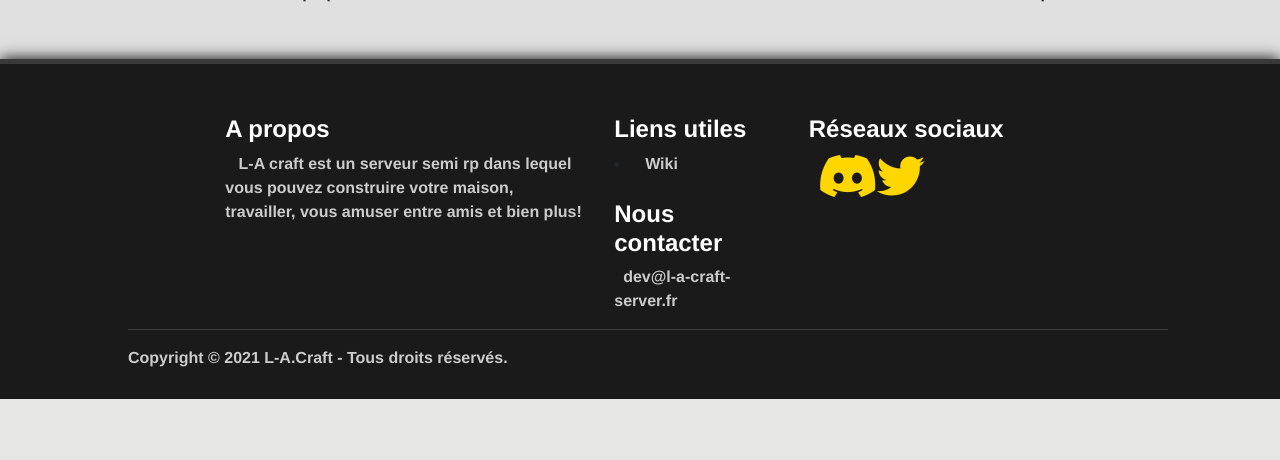
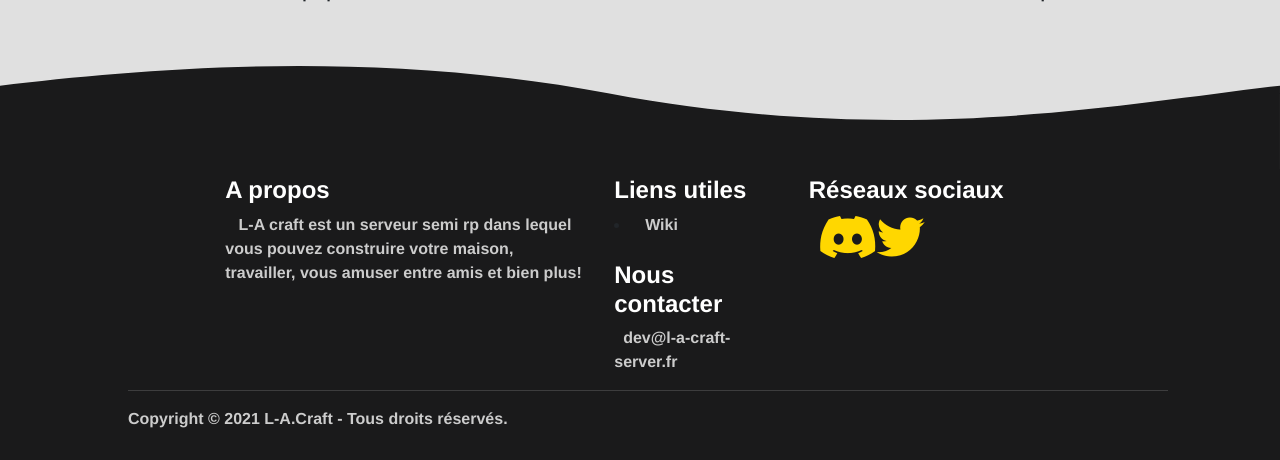
Before and after one commit to ManonRenoult/L-A-Craft, a PHP site: page /index.php in a window 1280 px wide. Shown: the part 1578-2038 px from the top of the page. Before the commit the page ends 1977 px from the top, so only its background shows below. Run offline with PHP 8.4, Linux system fonts and the light colour scheme; the visitor is signed in with stand-in values (Sample User, id 1); some libraries are stand-ins or nearby versions.

Commit message:
add wave footer

```diff
--- a/css/style.css
+++ b/css/style.css
@@ -145,6 +145,7 @@ footer {
     position:relative;
 }
 
+
 footersize{
     height: 100%;
     position:relative;
@@ -254,7 +255,7 @@ footersize{
 
 
 .containerC {
-    padding-top: 4%;
+
     padding-bottom: 1%;
     padding-left: 10%;
 }
@@ -267,16 +268,16 @@ footersize{
 }
 
 .footer{
-    border-top: solid 5px #3a3a3b;
-    border-top-color: rgb(58, 58, 59);
-    border-top-style: solid;
-    border-top-width: 5px;
-    box-shadow: 0px 0px 15px black;
+    /*border-top: solid 5px #3a3a3b;
+    border-top-color: rgb(58, 58, 59);*/
+    /*box-shadow: 0px 0px 15px black;*/
     /*background-color: grey;*/
     background-color: #1a1a1b;
     position: absolute;
     width: 100%;
 }
+
+
 .cardAllJoin{
     background: url("../images/nousRejoindre.jpg") no-repeat center center;
     -webkit-background-size: cover;
--- a/footer.php
+++ b/footer.php
@@ -1,25 +1,36 @@
+
 <footer class="footer">
+
     <div class="footersize">
+        <svg version="1.1" id="Layer_1" xmlns="http://www.w3.org/2000/svg" xmlns:xlink="http://www.w3.org/1999/xlink" x="0px" y="0px"
+             viewBox="0 0 1440 124" style="enable-background:new 0 0 0 126; background-color: #E0E0E0" xml:space="preserve">
+<style type="text/css">
+    .st0{fill:#1a1a1b;}
+</style>
+            <title>Rectangle 3</title>
+            <desc>Created with Sketch.</desc>
+            <path class="st0" d="M685.6,38.8C418.7-11.1,170.2,9.9,0,30v96h1440V30C1252.7,52.2,1010,99.4,685.6,38.8z"/>
+</svg>
         <div class="container containerC">
             <div class="row">
                 <div class="offset-1 col-lg-4 col-md-4 col-sm-12 titelApropos">
                     <h4>A propos</h4>
                     <p>&nbsp;&nbsp; L-A craft est un serveur semi rp dans lequel vous pouvez construire votre maison, travailler, vous amuser entre amis et bien plus!</p>
                 </div>
-                <div class="col-lg-2 col-md-4 col-sm-12 titleNousContacter">
+                <div class="col-lg-2 col-md-3 col-sm-12 titleNousContacter">
                     <h4>Liens utiles</h4>
                     <li>&nbsp;&nbsp;<a href="#" class="linkWikiFooter" onclick="document.location.href='./wiki.php';">Wiki</a></li><br>
                     <h4>Nous contacter</h4>
                     &nbsp;&nbsp;<a class="linkWikiFooter" href="mailto:dev@l-a-craft-server.fr">dev@l-a-craft-server.fr </a>
 
                 </div>
-                <div class="col-lg-3 col-md-2 col-sm-12 titleReseauSociaux">
+                <div class="col-lg-3 col-md-3 col-sm-12 titleReseauSociaux">
                     <h4>Réseaux sociaux</h4>
                     <div class="row">
-                        <div class="col-3">
+                        <div class="col-lg-3 col-md-4 col-sm-6">
                             <a style="text-decoration: none; float: left;" href="#" onclick="window.open('https://discord.gg/9GTTT6y8tH');">&nbsp;&nbsp;<i class="fab fa-discord fa-3x"></i></a>
                         </div>
-                        <div class="col-3">
+                        <div class="col-lg-3 col-md-4 col-sm-6">
                             <a style="text-decoration: none; float: right" href="#">&nbsp;&nbsp;<i class="fab fa-twitter fa-3x"></i></a>
                         </div>
                     </div>
```
